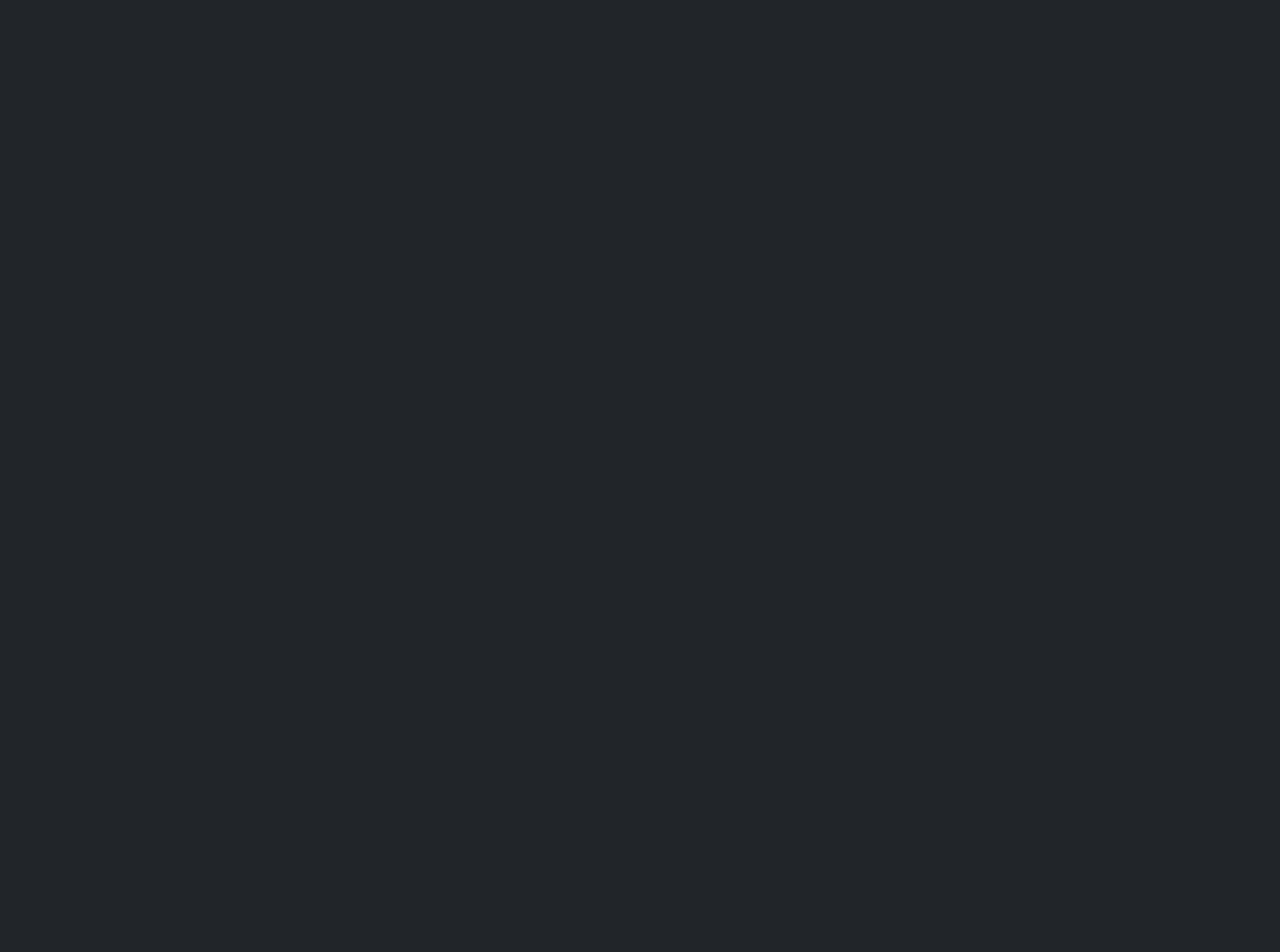
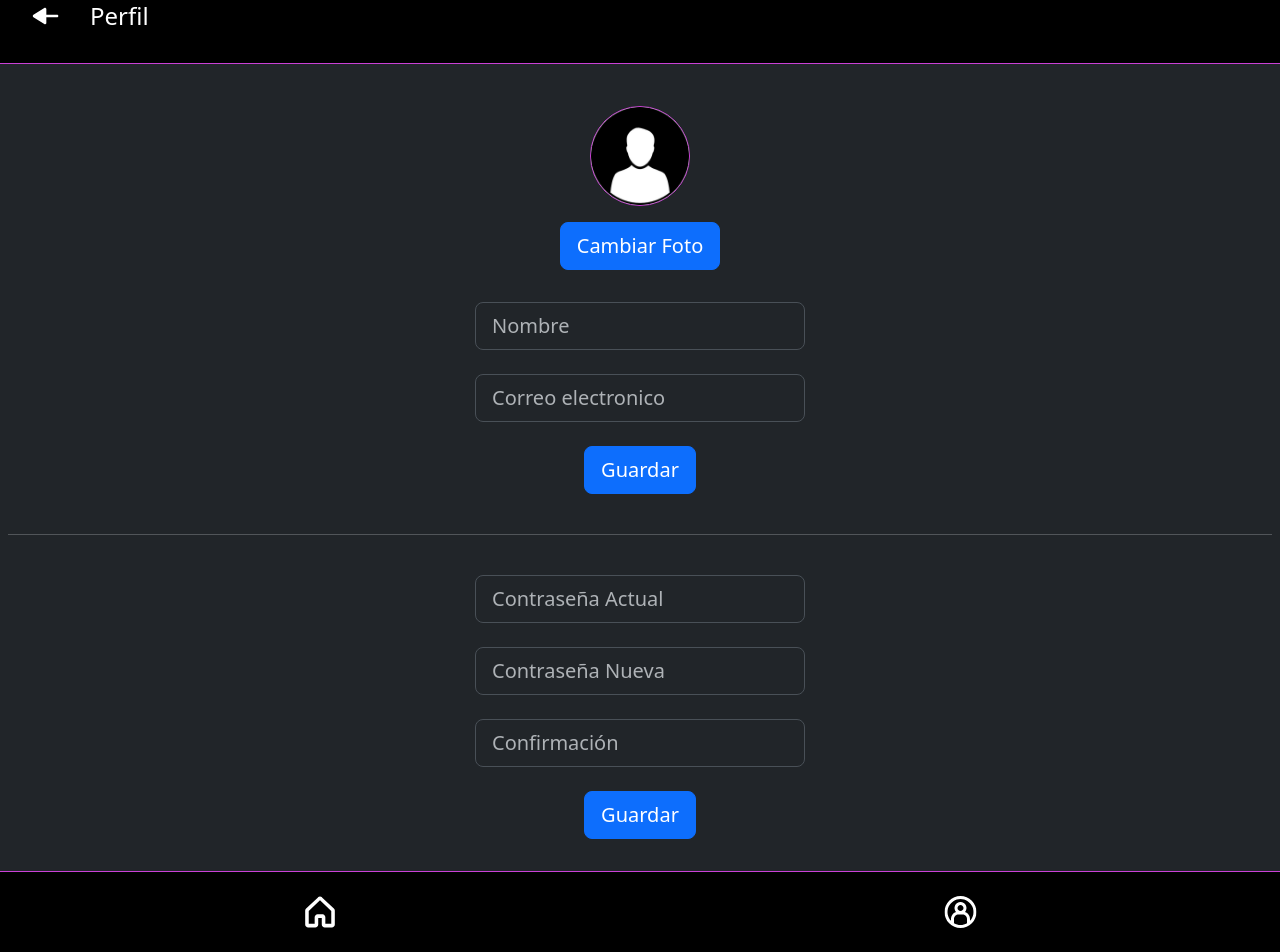
Before and after one commit to JavaGurus2/Reto-Final, a Vue app in the folder cliente/: page /pelicula in a window 1280 px wide. Before the commit this address had no page. Shown: the part 31-983 px from the top of the page. Before the commit the page ends 800 px from the top, so only its background shows below. Built offline with nearby package versions, Linux system fonts and the light colour scheme.

Commit message:
PeliculaView

```diff
--- a/cliente/src/router/index.js
+++ b/cliente/src/router/index.js
@@ -18,6 +18,11 @@ const router = createRouter({
       path: '/perfil',
       name: 'perfil',
       component: () => import('../views/PerfilView.vue')
+    },
+    {
+      path: '/pelicula',
+      name: 'pelicula',
+      component: () => import('../views/PeliculaView.vue')
     }
   ]
 })
--- /dev/null
+++ b/cliente/src/views/PeliculaView.vue
@@ -0,0 +1,11 @@
+<script setup>
+import Header from '../components/ui/Header2.vue'
+import Perfil from '../components/Perfil.vue'
+import Footer from '../components/ui/Footer.vue'
+</script>
+
+<template>
+  <Header carga="Perfil" />
+  <Perfil />
+  <Footer />
+</template>
```
